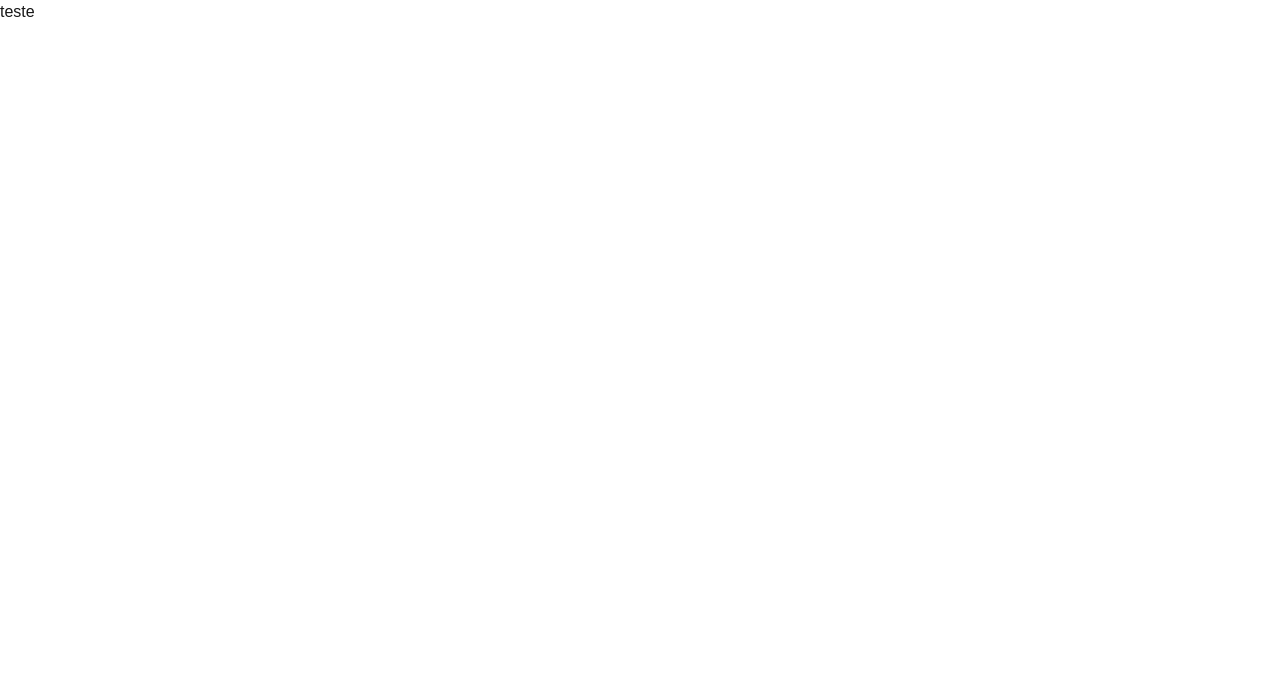
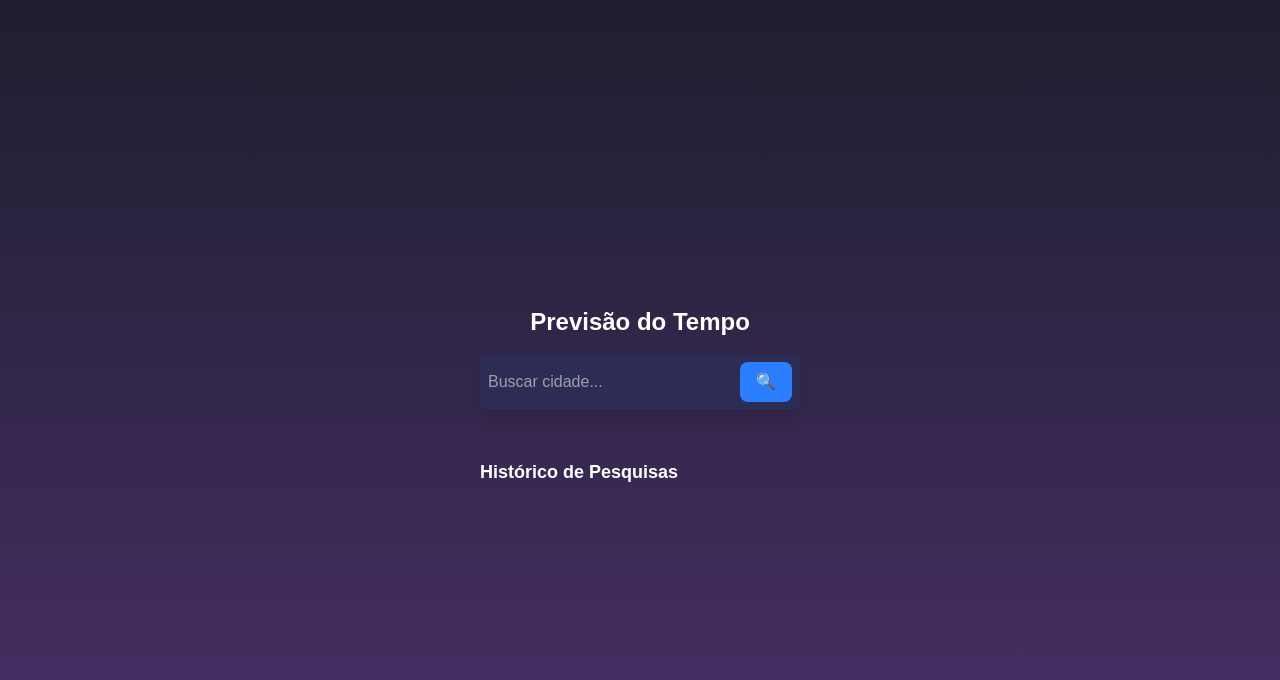
Before and after one commit to NicollasMDs7/weater-app, a Next.js app: page / in a window 1280 px wide. Shown: the top 680 px of the page. Built offline with nearby package versions, Linux system fonts and the light colour scheme.

Commit message:
back-end

```diff
--- /dev/null
+++ b/src/app/componentes/city-list.tsx
@@ -0,0 +1,63 @@
+"use client";
+
+import { useEffect, useState } from "react";
+
+type City = {
+  name: string;
+  temp: number;
+  icon: string;
+  description: string;
+};
+
+type CityListProps = {
+  cities: City[];
+};
+
+export default function CityList({ cities }: CityListProps) {
+  const [history, setHistory] = useState<City[]>([]);
+
+  // Carrega o histórico do localStorage ao iniciar
+  useEffect(() => {
+    const storedHistory = localStorage.getItem("weatherHistory");
+    if (storedHistory) {
+      setHistory(JSON.parse(storedHistory));
+    }
+  }, []);
+
+  // Atualiza o histórico quando uma nova cidade é pesquisada
+  useEffect(() => {
+    if (cities.length > 0) {
+      const newCity = cities[0];
+
+      setHistory((prev) => {
+        // Remove a cidade se já estiver no histórico
+        const updatedHistory = prev.filter((city) => city.name !== newCity.name);
+
+        // Adiciona a nova cidade no topo e mantém apenas as últimas 5
+        const newHistory = [newCity, ...updatedHistory].slice(0, 5);
+
+        // Salva no localStorage
+        localStorage.setItem("weatherHistory", JSON.stringify(newHistory));
+
+        return newHistory;
+      });
+    }
+  }, [cities]);
+
+  return (
+    <div className="mt-6 w-80">
+      <h2 className="text-lg font-semibold text-white mb-2">Histórico de Pesquisas</h2>
+
+      {history.map((city, index) => (
+        <div key={index} className="bg-[#3a3a70] p-4 rounded-lg shadow-lg mb-2 flex items-center flex ">
+          <img src={`https://openweathermap.org/img/wn/${city.icon}@2x.png`} alt="Ícone do clima" className="w-12" />
+          <div className="ml-4">
+            <h2 className="text-lg font-semibold">{city.name}</h2>
+            <p className="text-md">{Math.round(city.temp)}°C</p>
+            <p className="text-sm">{city.description}</p>
+          </div>
+        </div>
+      ))}
+    </div>
+  );
+}
--- /dev/null
+++ b/src/app/componentes/search-weater.tsx
@@ -0,0 +1,35 @@
+"use client";
+
+import { useState } from "react";
+
+type SearchBarProps = {
+  onSearch: (city: string) => void;
+};
+
+export default function SearchBar({ onSearch }: SearchBarProps) {
+  const [city, setCity] = useState("");
+
+  const handleSearch = () => {
+    if (city.trim() !== "") {
+      onSearch(city);
+    }
+  };
+
+  return (
+    <div className="flex items-center gap-2 bg-[#2c2c54] rounded-lg p-2 shadow-lg w-80">
+      <input
+        type="text"
+        placeholder="Buscar cidade..."
+        value={city}
+        onChange={(e) => setCity(e.target.value)}
+        className="bg-transparent outline-none text-white w-full placeholder-gray-400"
+      />
+      <button
+        onClick={handleSearch}
+        className="bg-blue-500 text-white px-4 py-2 rounded-lg hover:bg-blue-600 transition"
+      >
+        🔍
+      </button>
+    </div>
+  );
+}
--- a/src/app/page.tsx
+++ b/src/app/page.tsx
@@ -1,10 +1,117 @@
+"use client";
 
+import { useState } from "react";
+import { getWeatherByCity, getForecastByCity } from "./services/weater-services";
+import SearchBar from "./componentes/search-weater";
+import CityList from "./componentes/city-list";
+
+type WeatherData = {
+  name: string;
+  main: { temp: number; temp_max: number; temp_min: number };
+  weather: { description: string; icon: string }[];
+};
+
+// Ajuste no tipo da previsão para refletir a estrutura correta da API
+type ForecastItem = {
+  dt: number; // Data e hora da previsão
+  main: {
+    temp: number;
+    temp_max: number;
+    temp_min: number;
+  };
+  weather: { description: string; icon: string }[];
+};
+
+type ForecastResponse = {
+  list: ForecastItem[]; // Lista de previsões
+};
 
 export default function Home() {
+  const [weather, setWeather] = useState<WeatherData | null>(null);
+  const [forecast, setForecast] = useState<{ date: string; temp_max: number; temp_min: number }[]>([]);
+
+  const handleSearch = async (city: string) => {
+    // Obter o clima atual
+    const data = await getWeatherByCity(city);
+    setWeather(data);
+
+    // Obter a previsão para os próximos 5 dias (excluindo o dia atual)
+    const forecastData = await getForecastByCity(city);
+    if (forecastData) {
+      // Filtrar a previsão para excluir o primeiro dia (dia atual)
+      const filteredForecast = forecastData.list.filter((item: ForecastItem) => {
+        const date = new Date(item.dt * 1000);
+        return date.getDate() !== new Date().getDate(); // Exclui o dia atual
+      });
+
+      // Agrupar as previsões por dia e pegar a temperatura máxima e mínima
+      const dailyForecast = filteredForecast.reduce((acc: any[], item: ForecastItem) => {
+        const date = new Date(item.dt * 1000).toLocaleDateString();
+        const existingDay = acc.find((day: any) => day.date === date);
+
+        if (existingDay) {
+          existingDay.temp_max = Math.max(existingDay.temp_max, item.main.temp_max);
+          existingDay.temp_min = Math.min(existingDay.temp_min, item.main.temp_min);
+        } else {
+          acc.push({
+            date,
+            temp_max: item.main.temp_max,
+            temp_min: item.main.temp_min,
+          });
+        }
+
+        return acc;
+      }, []);
+
+      setForecast(dailyForecast);
+    }
+  };
+
   return (
-    <div>
-      teste
+    <div className="flex flex-col items-center justify-center min-h-screen bg-gradient-to-b from-[#1e1e30] to-[#4b306a] text-white p-4">
+      <h1 className="text-2xl font-bold mb-4">Previsão do Tempo</h1>
+      <SearchBar onSearch={handleSearch} />
+
+      {/* Exibir clima atual */}
+      {weather && (
+        <div className="mt-6 bg-[#2c2c54] p-6 rounded-xl shadow-lg text-center w-80">
+          <h2 className="text-xl font-semibold">{weather.name}</h2>
+          <p className="text-lg capitalize">{weather.weather[0].description}</p>
+          <p className="text-5xl font-bold">{Math.round(weather.main.temp)}°C</p>
+          <p className="text-sm mt-2">
+            Máx: {Math.round(weather.main.temp_max)}°C | Mín: {Math.round(weather.main.temp_min)}°C
+          </p>
+        </div>
+      )}
+
+      {/* Exibir previsão para os próximos 5 dias */}
+      <div className="mt-6">
+        {forecast.length > 0 && (
+          <div className="bg-[#2c2c54] p-6 rounded-xl shadow-lg text-center w-80">
+            <h2 className="text-xl font-semibold">Próximos 5 dias</h2>
+            <div className="grid grid-cols-1 gap-4 mt-4">
+              {forecast.map((item) => {
+                return (
+                  <div key={item.date} className="text-sm">
+                    <p>{item.date}</p>
+                    <p className="text-lg capitalize">Mín: {Math.round(item.temp_min)}°C | Máx: {Math.round(item.temp_max)}°C</p>
+                  </div>
+                );
+              })}
+            </div>
+          </div>
+        )}
+      </div>
+
+      {/* Histórico de pesquisas */}
+      <CityList
+        cities={weather ? [{
+          name: weather.name,
+          temp: weather.main.temp,
+          icon: weather.weather[0].icon,
+          description: weather.weather[0].description
+        }] : []}
+      />
     </div>
-
   );
 }
--- /dev/null
+++ b/src/app/services/weater-services.tsx
@@ -0,0 +1,37 @@
+import axios from "axios";
+
+const key = "0f3b46ddeb3fb5597221ec8293f713a7";
+const baseURL = "https://api.openweathermap.org/data/2.5";
+
+export const getWeatherByCity = async (city: string) => {
+  try {
+    const response = await axios.get("https://api.openweathermap.org/data/2.5/weather", {
+      params: {
+        q: city,
+        appid: key,
+        lang: "pt_br",
+        units: "metric",
+      },
+    });
+    return response.data;
+  } catch (error) {
+    console.error("Erro ao buscar dados do clima:", error);
+    return null;
+  }
+};
+export const getForecastByCity = async (city: string) => {
+  try {
+    const response = await axios.get("https://api.openweathermap.org/data/2.5/forecast", {
+      params: {
+        q: city,
+        appid: key,
+        lang: "pt_br",
+        units: "metric",
+      },
+    });
+    return response.data;
+  } catch (error) {
+    console.error("Erro ao buscar previsão de 5 dias:", error);
+    return null;
+  }
+};
```
Also changed, not shown: package.json (+7 -5 lines), 1 other file (tests, documents, lock files or other folders).
